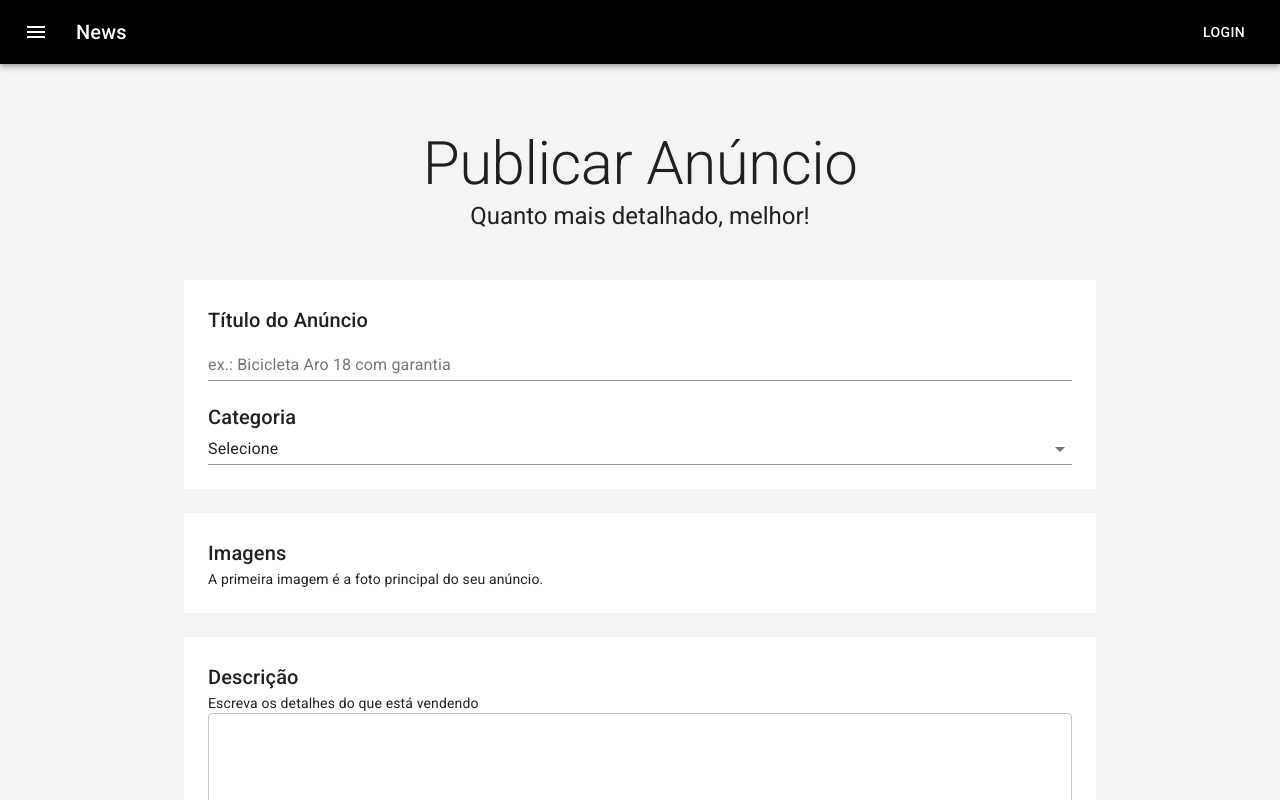
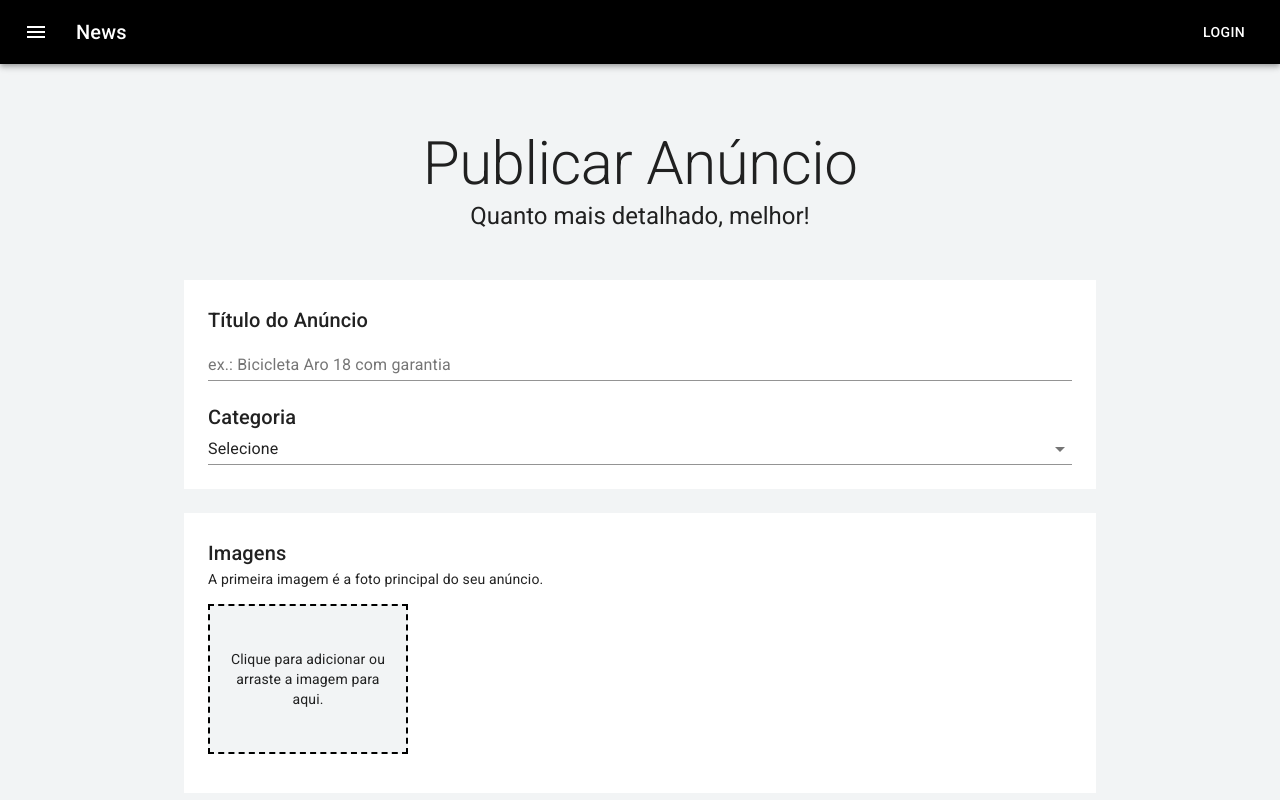
Before and after one commit to Lucas-Henschel/anunx, a Next.js app: page /user/publish in a window 1280 px wide. Shown: the top 800 px of the page. Built offline with nearby package versions, Linux system fonts and the light colour scheme.

Commit message:
Implemented image upload

```diff
--- a/package.json
+++ b/package.json
@@ -16,6 +16,7 @@
     "eslint-config-next": "13.2.4",
     "next": "13.2.4",
     "react": "18.2.0",
-    "react-dom": "18.2.0"
+    "react-dom": "18.2.0",
+    "react-dropzone": "^14.2.3"
   }
 }
--- a/pages/user/publish.js
+++ b/pages/user/publish.js
@@ -1,9 +1,23 @@
-import { Box, Button, Container, Select, TextField, Typography } from '@material-ui/core';
-import { makeStyles } from '@material-ui/core/styles';
+import {
+  Box,
+  Button,
+  Container,
+  IconButton,
+  Select,
+  TextField,
+  Typography,
+} from "@material-ui/core";
+import { useDropzone } from "react-dropzone";
+import { makeStyles } from "@material-ui/core/styles";
+import { DeleteForever } from "@material-ui/icons";
 
-import TemplateDefault from '../../src/templates/Default';
+import TemplateDefault from "../../src/templates/Default";
+import { useState } from "react";
 
 const useStyles = makeStyles((theme) => ({
+  mask: {},
+  mainImage: {},
+
   container: {
     padding: theme.spacing(8, 0, 6),
   },
@@ -16,18 +30,100 @@
   boxContainer: {
     paddingBottom: theme.spacing(3),
   },
-}))
+
+  thumbsContainer: {
+    display: "flex",
+    flexWrap: "wrap",
+    marginTop: 15,
+  },
+
+  dropzone: {
+    display: "flex",
+    justifyContent: "center",
+    alignItems: "center",
+    textAlign: "center",
+    padding: 10,
+    width: 200,
+    height: 150,
+    margin: "0 15px 15px 0",
+    backgroundColor: theme.palette.background.default,
+    border: "2px dashed black",
+  },
+
+  thumb: {
+    position: "relative",
+    width: 200,
+    height: 150,
+    backgroundSize: "cover",
+    margin: '0 15px 15px 0',
+    backgroundPosition: "center center",
+
+    "& $mainImage": {
+      backgroundColor: "blue",
+      padding: "6px 10px",
+      position: "absolute",
+      bottom: 0,
+      left: 0,
+    },
+
+    "&:hover $mask": {
+      display: "flex",
+    },
+
+    "& $mask": {
+      display: "none",
+      justifyContent: "center",
+      alignItems: "center",
+      textAlign: "center",
+      backgroundColor: "rgba(0, 0, 0, 0.7)",
+      width: "100%",
+      height: "100%",
+    },
+  },
+}));
 
 const Publish = () => {
   const classes = useStyles();
+  const [files, setFiles] = useState([]);
+
+  const { getRootProps, getInputProps } = useDropzone({
+    accept: "image/*",
+    onDrop: (acceptedFile) => {
+      const newFiles = acceptedFile.map((file) => {
+        return Object.assign(file, {
+          preview: URL.createObjectURL(file),
+        });
+      });
+
+      setFiles([
+        ...files,
+        ...newFiles
+      ]);
+    },
+  });
+
+  const handleRemoveFile = (fileName) => {
+    const newFileState = files.filter(file => file.name !== fileName);
+    setFiles(newFileState);
+  }
 
   return (
     <TemplateDefault>
       <Container maxWidth="sm" className={classes.container}>
-        <Typography component="h1" variant="h2" align="center" color="textPrimary">
+        <Typography
+          component="h1"
+          variant="h2"
+          align="center"
+          color="textPrimary"
+        >
           Publicar Anúncio
         </Typography>
-        <Typography component="h5" variant="h5" align="center" color="textPrimary">
+        <Typography
+          component="h5"
+          variant="h5"
+          align="center"
+          color="textPrimary"
+        >
           Quanto mais detalhado, melhor!
         </Typography>
       </Container>
@@ -43,7 +139,8 @@
             fullWidth
           />
 
-          <br /><br />
+          <br />
+          <br />
           <Typography component="h6" variant="h6" color="textPrimary">
             Categoria
           </Typography>
@@ -53,7 +150,7 @@
             fullWidth
             onChange={() => {}}
             inputProps={{
-              name: 'age',
+              name: "age",
             }}
           >
             <option value="">Selecione</option>
@@ -84,6 +181,37 @@
           <Typography component="div" variant="body2" color="textPrimary">
             A primeira imagem é a foto principal do seu anúncio.
           </Typography>
+          <Box className={classes.thumbsContainer}>
+            <Box className={classes.dropzone} {...getRootProps()}>
+              <input {...getInputProps()} />
+              <Typography variant="body2" color="textPrimary">
+                Clique para adicionar ou arraste a imagem para aqui.
+              </Typography>
+            </Box>
+
+            {files.map((file, index) => (
+              <Box
+                key={file.name}
+                className={classes.thumb}
+                style={{ backgroundImage: `url(${file.preview})` }}
+              >
+                {
+                  index === 0 ?
+                    <Box className={classes.mainImage}>
+                      <Typography variant="body2" color="secondary">
+                        Principal
+                      </Typography>
+                    </Box>
+                  : null
+                }
+                <Box className={classes.mask}>
+                  <IconButton color="secondary" onClick={() => handleRemoveFile(file.name)}>
+                    <DeleteForever fontSize="large" />
+                  </IconButton>
+                </Box>
+              </Box>
+            ))}
+          </Box>
         </Box>
       </Container>
 
@@ -95,53 +223,46 @@
           <Typography component="div" variant="body2" color="textPrimary">
             Escreva os detalhes do que está vendendo
           </Typography>
-          <TextField
-            multiline
-            rows={6}
-            variant="outlined"
-            fullWidth
-          />
+          <TextField multiline minRows={6} variant="outlined" fullWidth />
         </Box>
       </Container>
 
       <Container maxWidth="md" className={classes.boxContainer}>
         <Box className={classes.box}>
-          <Typography component="h6" variant="h6" color="textPrimary" gutterBottom>
+          <Typography
+            component="h6"
+            variant="h6"
+            color="textPrimary"
+            gutterBottom
+          >
             Dados de contato
           </Typography>
-          <TextField
-            label="Nome"
-            variant="outlined"
-            size="small"
-            fullWidth
-          />
-          <br /><br />
-          <TextField
-            label="E-mail"
-            variant="outlined"
-            size="small"
-            fullWidth
-          />
-          <br /><br />
+          <TextField label="Nome" variant="outlined" size="small" fullWidth />
+          <br />
+          <br />
+          <TextField label="E-mail" variant="outlined" size="small" fullWidth />
+          <br />
+          <br />
           <TextField
             label="Telefone"
             variant="outlined"
             size="small"
             fullWidth
           />
-          <br /><br />
+          <br />
+          <br />
         </Box>
       </Container>
 
       <Container maxWidth="md" className={classes.boxContainer}>
         <Box textAlign="right">
-          <Button variant='contained' color="primary">
+          <Button variant="contained" color="primary">
             Publicar anúncio
           </Button>
         </Box>
       </Container>
     </TemplateDefault>
-  )
-}
+  );
+};
 
 export default Publish;
--- a/src/theme.js
+++ b/src/theme.js
@@ -4,6 +4,9 @@
   palette: {
     primary: {
       main: '#000000',
+    },
+    secondary: {
+      main: '#FFFFFF',
     },
     background: {
       default: 'rgb(242, 244, 245)',
```
Also changed, not shown: 1 other file (tests, documents, lock files or other folders).
